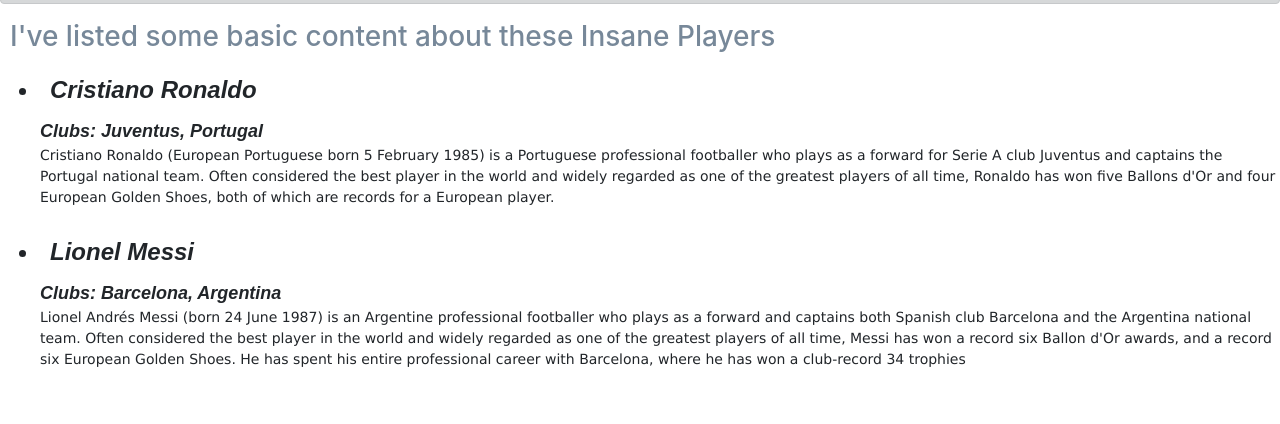
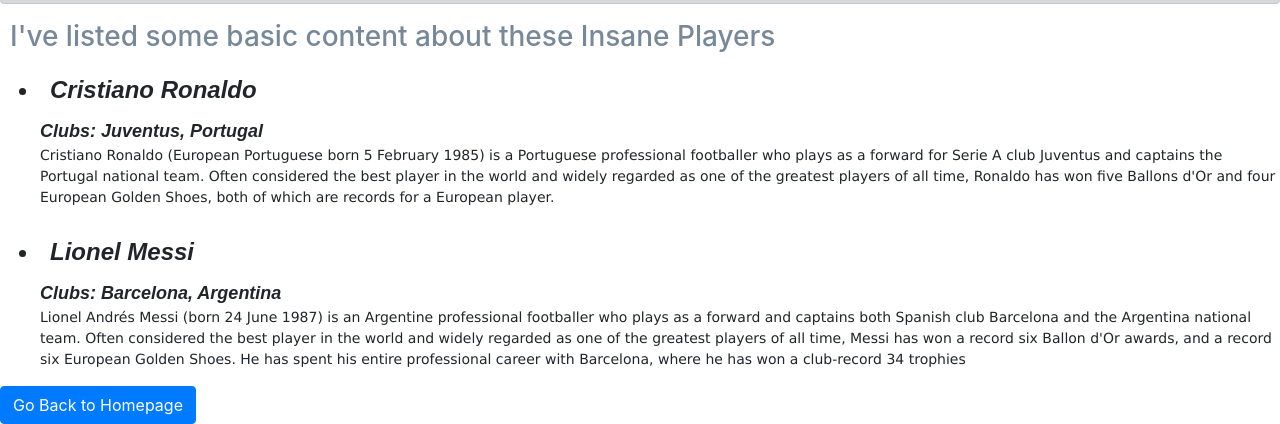
Before and after one commit to RaghuBommana/First_webpage, a plain HTML site: page index2.html in a window 1280 px wide. Shown: the part 591-1015 px from the top of the page. Before the commit the page ends 977 px from the top, so only its background shows below. Drawn offline with nearby package versions, Linux system fonts and the light colour scheme.

Commit message:
Update index2.html

```diff
--- a/index2.html
+++ b/index2.html
@@ -46,7 +46,7 @@
         </div>
             <p>Lionel Andrés Messi (born 24 June 1987) is an Argentine professional footballer who plays as a forward and captains both Spanish club Barcelona and the Argentina national team. Often considered the best player in the world and widely regarded as one of the greatest players of all time, Messi has won a record six Ballon d'Or awards, and a record six European Golden Shoes. He has spent his entire professional career with Barcelona, where he has won a club-record 34 trophies</p>
     </ul>
-
+    <a class="btn btn-primary" href="index.html" role="button">Go Back to Homepage</a>
 
     </body>
 </html>
```
